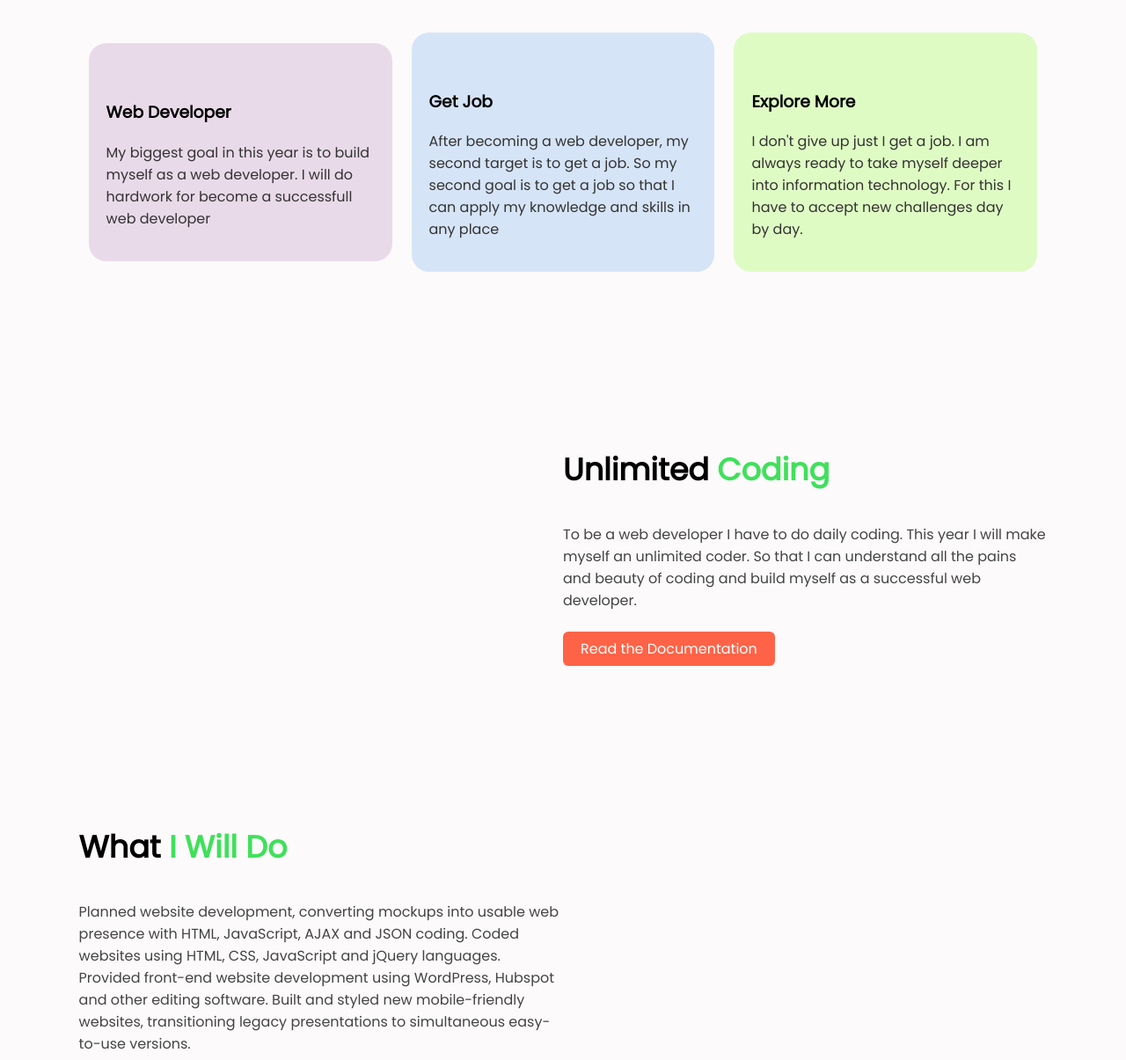
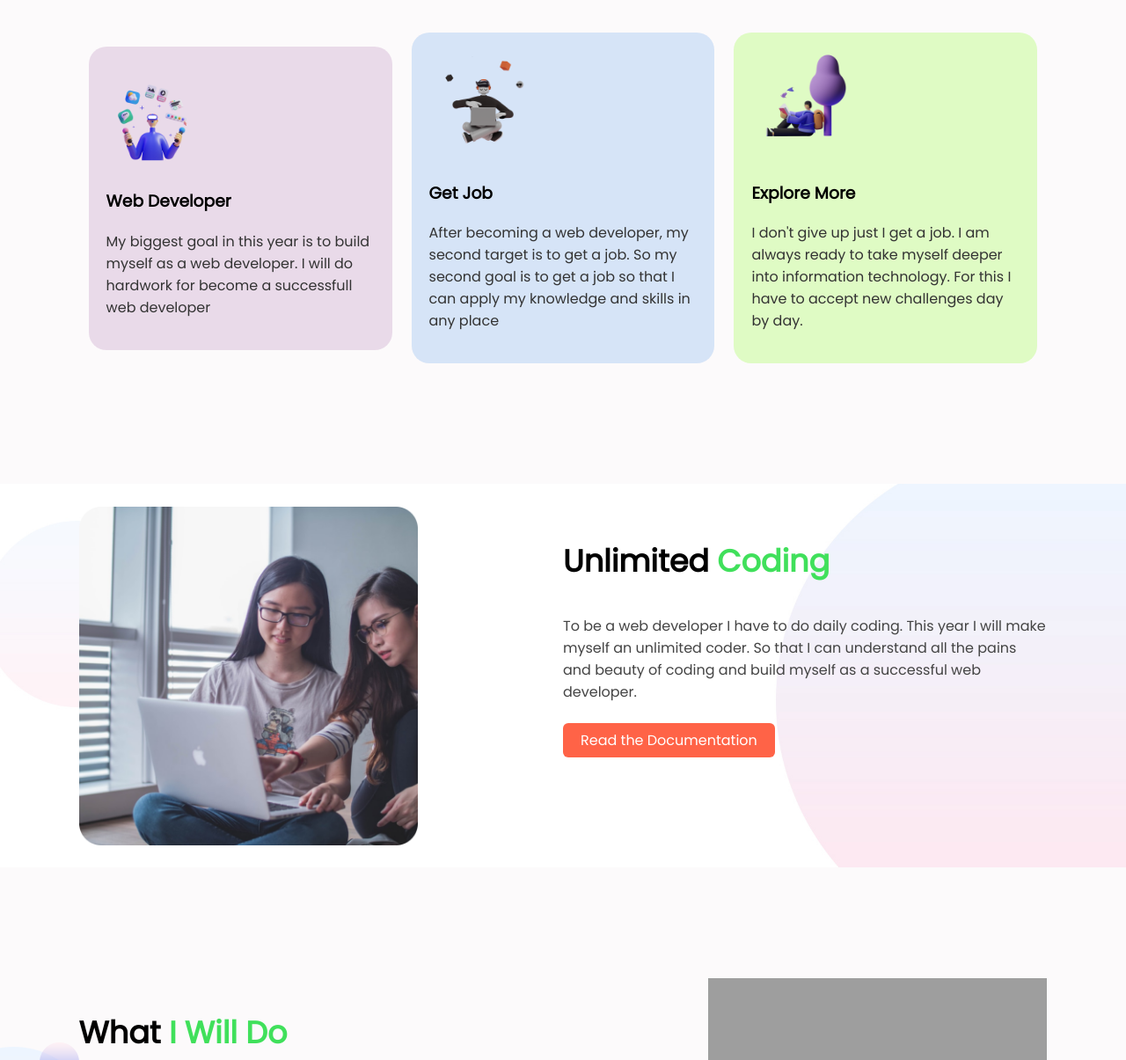
Before and after one commit to web-mihir/target-2022, a plain HTML site: page index.html in a window 1280 px wide. Shown: the part 732-1937 px from the top of the page at 88% size. Drawn offline with Linux system fonts and the light colour scheme; the site is published under a folder, as on GitHub Pages, so addresses that start at the root find nothing.

Commit message:
added image

```diff
--- a/index.html
+++ b/index.html
@@ -33,7 +33,7 @@
 
       <div class="top_banar_half">
          <div class="banar_image">
-            <img src="/person-images/person-1.png" alt="person-image">
+            <img src="person-images/person-1.png" alt="person-image">
          </div>
       </div>
    </section>
@@ -44,7 +44,7 @@
       <div class="target_container">
          <div class="target_item" id="target_web">
             <div class="target_img">
-               <img src="/shapes/illustrator-1.png" alt="">
+               <img src="shapes/illustrator-1.png" alt="">
             </div>
             <h3 class="target_title">
                Web Developer
@@ -57,7 +57,7 @@
 
          <div class="target_item" id="target_job">
             <div class="target_img">
-               <img src="/shapes/illustrator-2.png" alt="">
+               <img src="shapes/illustrator-2.png" alt="">
             </div>
             <h3 class="target_title">
                Get Job
@@ -70,7 +70,7 @@
 
          <div class="target_item" id="target_more">
             <div class="target_img">
-               <img src="/shapes/illustrator-3.png" alt="">
+               <img src="shapes/illustrator-3.png" alt="">
             </div>
             <h3 class="target_title">
                Explore More
@@ -87,7 +87,7 @@
    <section class="code_section">
       <div class="code_sect_half">
          <div class="code_img">
-            <img src="/srv-images/coding.png" alt="">
+            <img src="srv-images/coding.png" alt="">
          </div>
       </div>
       <div class="code_sect_half">
@@ -118,7 +118,7 @@
 
       <div class="curr_half">
          <div class="curr_img">
-            <img src="/srv-images/project.png" alt="">
+            <img src="srv-images/project.png" alt="">
          </div>
       </div>
    </section>
@@ -128,7 +128,7 @@
       <div class="subscribe_content">
          <div class="subscribe_half">
             <div class="subscribe_img">
-               <img src="/srv-images/extra-image.png" alt="subscribe_img">
+               <img src="srv-images/extra-image.png" alt="subscribe_img">
             </div>
          </div>
          <div class="subscribe_half">
--- a/style.css
+++ b/style.css
@@ -21,7 +21,7 @@ section {
    display: flex;
    flex-wrap: wrap;
    padding-top: 50px;
-   background-image: url(/bg-images/header-background.jpg);
+   background-image: url(bg-images/header-background.jpg);
    background-repeat: no-repeat;
 }
 
@@ -130,7 +130,7 @@ section {
 .code_section {
    display: flex;
    flex-wrap: wrap;
-   background-image: url(/bg-images/details-2-background.jpg);
+   background-image: url(bg-images/details-2-background.jpg);
    background-repeat: no-repeat;
    background-position: center;
    background-size: cover;
@@ -170,7 +170,7 @@ section {
 /* Comunity Section */
 .curr_section {
    display: flex;
-   background-image: url(/bg-images/decoration-circles.png);
+   background-image: url(bg-images/decoration-circles.png);
    background-repeat: no-repeat;
    background-position: left;
 }
```
